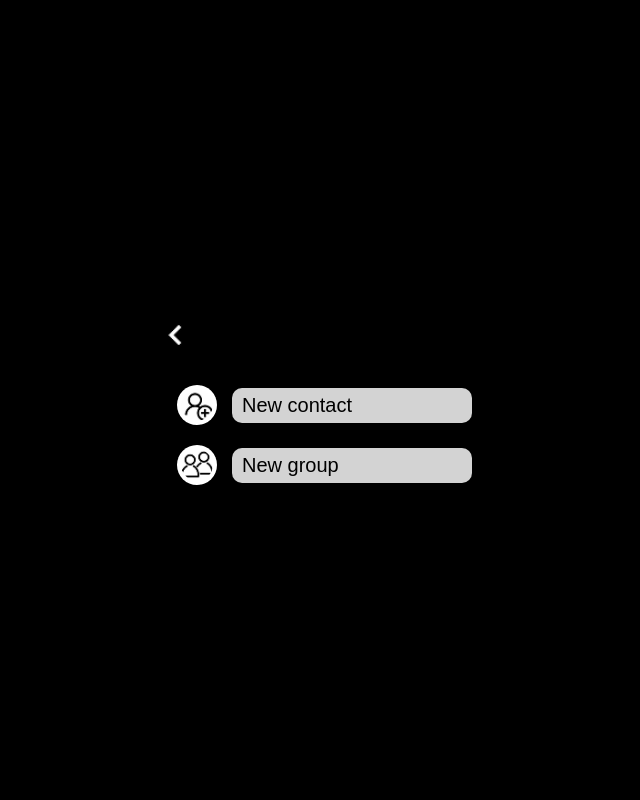
After one commit to Dair12/chat_django, a Django app: page /add_button/ in a window 1280 px wide. The commit adds this page. Shown: the whole page, without its empty margins (308-948 px from the left). Run offline with Django 5.2, Linux system fonts and the light colour scheme; the visitor is signed in with stand-in values (Sample User, id 1).

Commit message:
add_butten

```diff
--- a/chat_django/settings.py
+++ b/chat_django/settings.py
@@ -38,6 +38,9 @@ INSTALLED_APPS = [
     'django.contrib.messages',
     'django.contrib.staticfiles',
     'accounts',
+    'chat',
+    'friends',
+    'groups',
 ]
 
 MIDDLEWARE = [
--- a/chat_django/urls.py
+++ b/chat_django/urls.py
@@ -20,4 +20,6 @@ from django.urls import path, include
 urlpatterns = [
     path('admin/', admin.site.urls),
     path('', include('accounts.urls')),
+    path('', include('friends.urls')),
+    path('',include('groups.urls'))
 ]
--- /dev/null
+++ b/friends/urls.py
@@ -0,0 +1,7 @@
+from django.urls import path
+from .views import add_button_view, new_contact
+
+urlpatterns = [
+    path('add_button/', add_button_view, name='add_button'),
+    path('new_contact/', new_contact, name='new_contact'),
+]
--- a/friends/views.py
+++ b/friends/views.py
@@ -1,3 +1,10 @@
 from django.shortcuts import render
 
-# Create your views here.
+def add_button_view(request):
+    if request.user.is_authenticated:
+        return render(request, 'add_button.html')
+    else:
+        return render(request, 'login.html')
+
+def new_contact(request):
+    pass
--- /dev/null
+++ b/groups/urls.py
@@ -0,0 +1,6 @@
+from django.urls import path
+from .views import add_group
+
+urlpatterns = [
+    path('add_group/', add_group, name='add_group'),
+]
--- a/groups/views.py
+++ b/groups/views.py
@@ -1,3 +1,5 @@
 from django.shortcuts import render
 
 # Create your views here.
+def add_group(request):
+    pass
--- /dev/null
+++ b/static/css/add_button.css
@@ -0,0 +1,78 @@
+html, body {
+    margin: 0;
+    padding: 0;
+    box-sizing: border-box;
+  }
+  *, *::before, *::after {
+    box-sizing: inherit;
+  }
+  body {
+    background-color: black;
+    font-family: Arial, sans-serif;
+    color: white;
+    height: 100vh;
+    width: 100vw;
+    display: flex;
+    justify-content: center;
+    align-items: center;
+  }
+  .container {
+    width: 100%;
+    height: 100%;
+    display: flex;
+    justify-content: center;
+    align-items: center;
+    position: relative;
+  }
+  .menu-container {
+    position: relative;
+    width: 350px;
+    background-color: #000000;
+    border-radius: 10px;
+    padding: 50px 20px 20px 20px;
+  }
+  .back-arrow {
+    position: absolute;
+    top: 20px;
+    left: 0px;
+    width: 40px;
+    height: 40px;
+    cursor: pointer;
+  }
+  .menu {
+    display: flex;
+    flex-direction: column;
+    gap: 20px;
+    margin-top: 40px;
+  }
+  .menu-item {
+    display: flex;
+    align-items: center;
+    gap: 15px;
+  }
+  .menu-item img {
+    width: 40px;
+    height: 40px;
+    background-color: white;
+    border-radius: 50%;
+    padding: 4px;
+  }
+  .menu-item button {
+    width: 240px;
+    height: 35px;
+    background-color: lightgray;
+    border: none;
+    border-radius: 10px;
+    padding: 0px 10px;
+    font-size: 20px;
+    color: black;
+    cursor: pointer;
+    transition: background-color 0.3s;
+    text-align: left;
+    display: flex;
+    align-items: center;
+    justify-content: left;
+  }
+  .menu-item button:hover {
+    background-color: #d3d3d3;
+  }
--- /dev/null
+++ b/static/js/add_button.js
@@ -0,0 +1,18 @@
+document.addEventListener('DOMContentLoaded', () => {
+    const backArrow = document.querySelector('.back-arrow');
+    const menuButtons = document.querySelectorAll('.menu-item button');
+
+    backArrow.addEventListener('click', () => {
+      const homeUrl = backArrow.getAttribute('data-home-url');
+      window.location.href = homeUrl;
+    });
+
+    menuButtons.forEach(button => {
+      button.addEventListener('click', () => {
+        const href = button.getAttribute('data-href');
+        if (href) {
+          window.location.href = href;
+        }
+      });
+    });
+  });
--- a/static/js/home.js
+++ b/static/js/home.js
@@ -3,3 +3,9 @@ const filterIcon = document.getElementById('filterIcon');
 const searchIcon = document.getElementById('searchIcon');
 const filterOptions = document.getElementById('filterOptions');
 const searchInput = document.getElementById('searchInput');
+
+const addChatIcon = document.getElementById('add-chat-icon');
+addChatIcon.addEventListener('click', () => {
+  const addButtonUrl = addChatIcon.getAttribute('data-add-button-url');
+  window.location.href = addButtonUrl;
+});
--- /dev/null
+++ b/templates/add_button.html
@@ -0,0 +1,27 @@
+{% load static %}
+<!DOCTYPE html>
+<html lang="en">
+<head>
+  <meta charset="UTF-8">
+  <title>New Menu</title>
+  <link rel="stylesheet" href="{% static 'css/add_button.css' %}">
+</head>
+<body>
+  <div class="container">
+    <div class="menu-container">
+      <img src="{% static 'image/back.png' %}" alt="Back" class="back-arrow" data-home-url="{% url 'home' %}">
+      <div class="menu">
+        <div class="menu-item">
+          <img src="{% static 'image/add_friend.png' %}" alt="icon">
+          <button data-href="{% url 'new_contact' %}">New contact</button>
+        </div>
+        <div class="menu-item">
+          <img src="{% static 'image/add_group.png' %}" alt="icon">
+          <button data-href="{% url 'add_group' %}">New group</button>
+        </div>
+      </div>
+    </div>
+  </div>
+  <script type="module" src="{% static 'js/add_button.js' %}"></script>
+</body>
+</html>
--- a/templates/home.html
+++ b/templates/home.html
@@ -10,7 +10,8 @@
   <div class="chat-container">
     <div class="header">
       <div class="header-left">
-        <img id="add-chat-icon" src="{% static 'image/plus.png' %}" alt="Add Chat">
+        <img id="add-chat-icon" src="{% static 'image/plus.png' %}" alt="Add Chat" data-add-button-url="{% url 'add_button' %}">
+        <!-- <img id="add-chat-icon" src="{% static 'image/plus.png' %}" alt="Add Chat"> -->
       </div>
       <h1>Chats</h1>
       <div class="header-right">
```
Also changed, not shown: static/image/add_friend.png (added), static/image/add_group.png (added).
